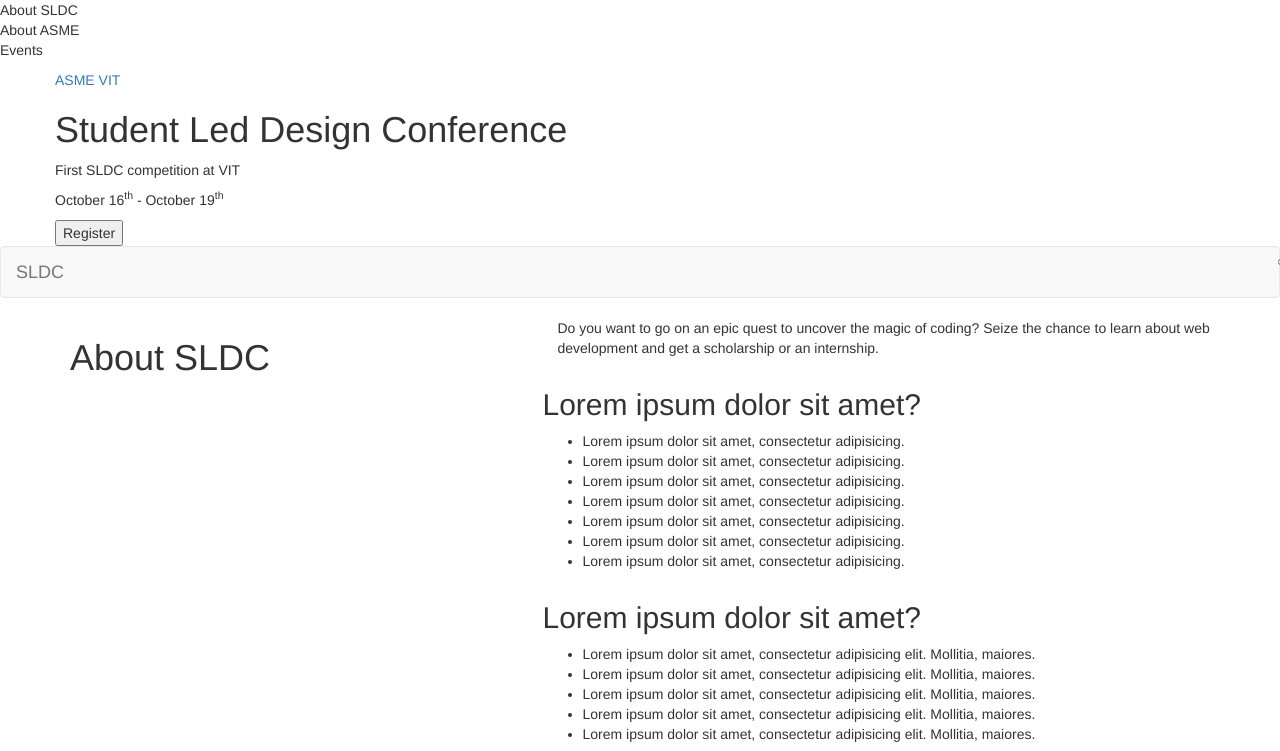
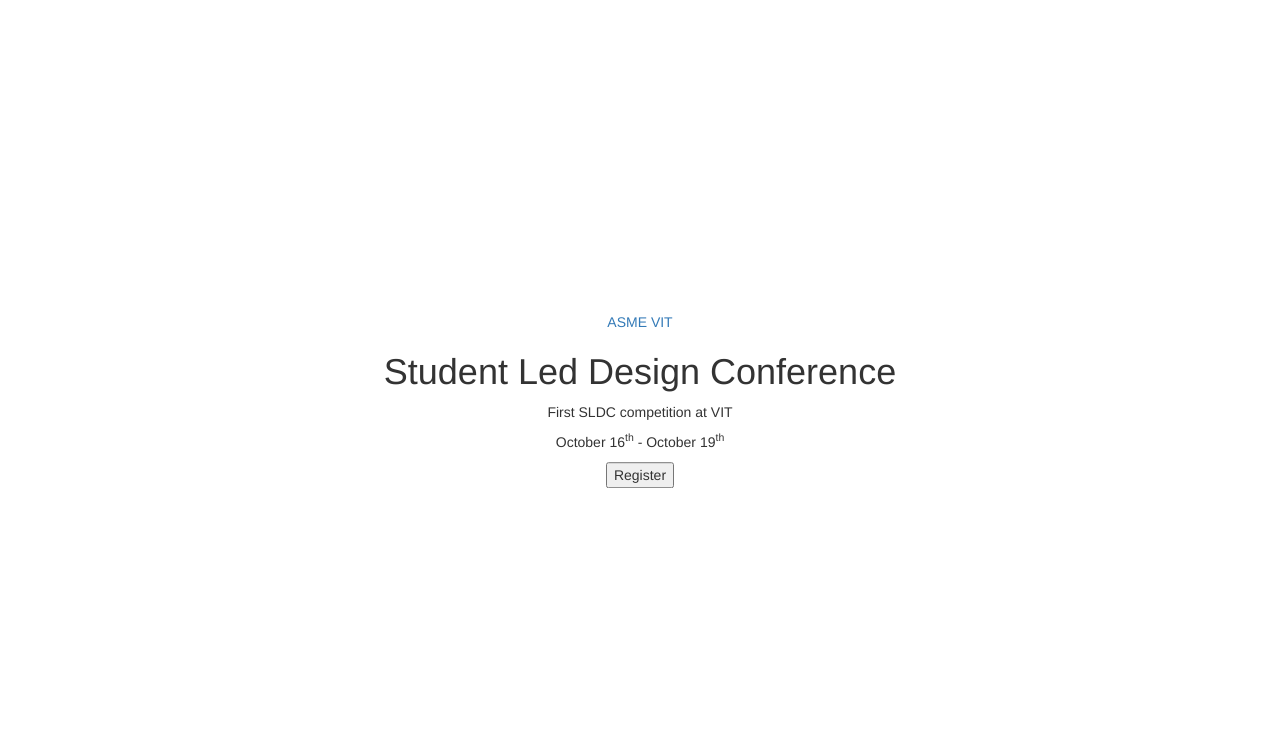
Before and after one commit to runofthemillgeek/sldc-asme-vit, a website: page index.html in a window 1280 px wide. Shown: the top 751 px of the page. Drawn offline with nearby package versions, Linux system fonts and the light colour scheme.

Commit message:
Hero styles, centering

```diff
--- a/index.html
+++ b/index.html
@@ -10,6 +10,7 @@
 	<!-- Bootstrap -->
 	<link rel="stylesheet" href="https://maxcdn.bootstrapcdn.com/bootstrap/3.3.5/css/bootstrap.min.css">
 	<link rel="stylesheet" href="https://maxcdn.bootstrapcdn.com/font-awesome/4.4.0/css/font-awesome.min.css">
+	<link rel="stylesheet" href="css/main.css">
 
 	<!-- HTML5 Shim and Respond.js IE8 support of HTML5 elements and media queries -->
 	<!-- WARNING: Respond.js doesn't work if you view the page via file:// -->
@@ -21,7 +22,7 @@
 
 <body>
 	<nav>
-		<ul class="list-unstyled ">
+		<ul class="list-unstyled hidden">
 			<li>About SLDC</li>
 			<li>About ASME</li>
 			<li>Events</li>
@@ -31,9 +32,9 @@
 	<section class="hero">
 		<div class="container">
 			<div class="row">
-				<a href="#">
+				<a class="logo" href="#">
 						ASME VIT
-					</a>
+				</a>
 			</div>
 			<div class="row">
 				<h1>Student Led Design Conference</h1>
@@ -178,9 +179,10 @@
 		</footer>
 	</main>
 
-  <!-- jQuery (necessary for Bootstrap's JavaScript plugins) -->
-  <script src="https://ajax.googleapis.com/ajax/libs/jquery/1.11.3/jquery.min.js"></script>
-  <!-- Include all compiled plugins (below), or include individual files as needed -->
-  <script src="https://maxcdn.bootstrapcdn.com/bootstrap/3.3.5/js/bootstrap.min.js"></script>
+	<!-- jQuery (necessary for Bootstrap's JavaScript plugins) -->
+	<script src="https://ajax.googleapis.com/ajax/libs/jquery/1.11.3/jquery.min.js"></script>
+	<!-- Include all compiled plugins (below), or include individual files as needed -->
+	<script src="https://maxcdn.bootstrapcdn.com/bootstrap/3.3.5/js/bootstrap.min.js"></script>
 </body>
+
 </html>
--- a/sass/partials/_base.scss
+++ b/sass/partials/_base.scss
@@ -0,0 +1,3 @@
+html, body {
+	height: 100%;
+}
--- a/sass/partials/_content.scss
+++ b/sass/partials/_content.scss
@@ -0,0 +1,14 @@
+/**
+ * Hero section styles
+ */
+
+.hero {
+	text-align: center;
+	height: 100%;
+
+	.container {
+		position: relative;
+		top: 50%;
+		transform: translateY(-50%);
+	}
+}
```
Also changed, not shown: css/main.css.
